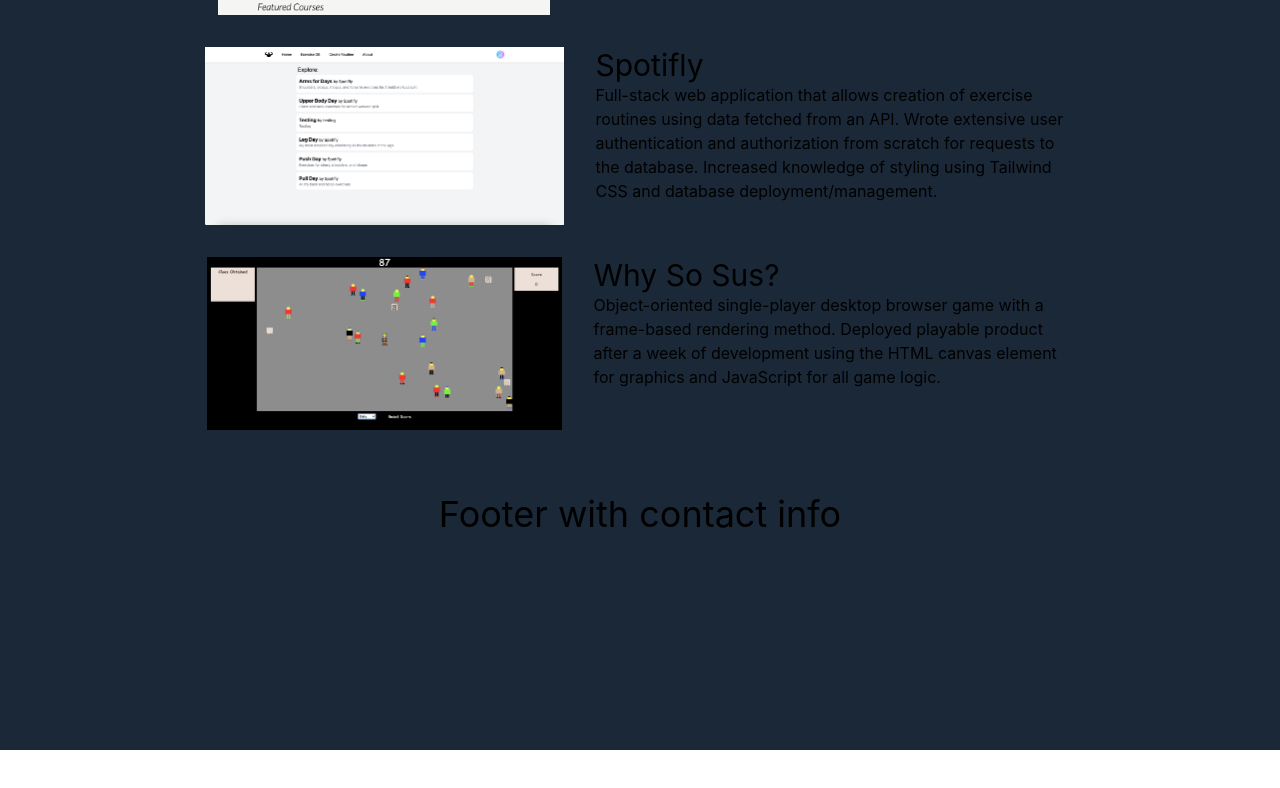
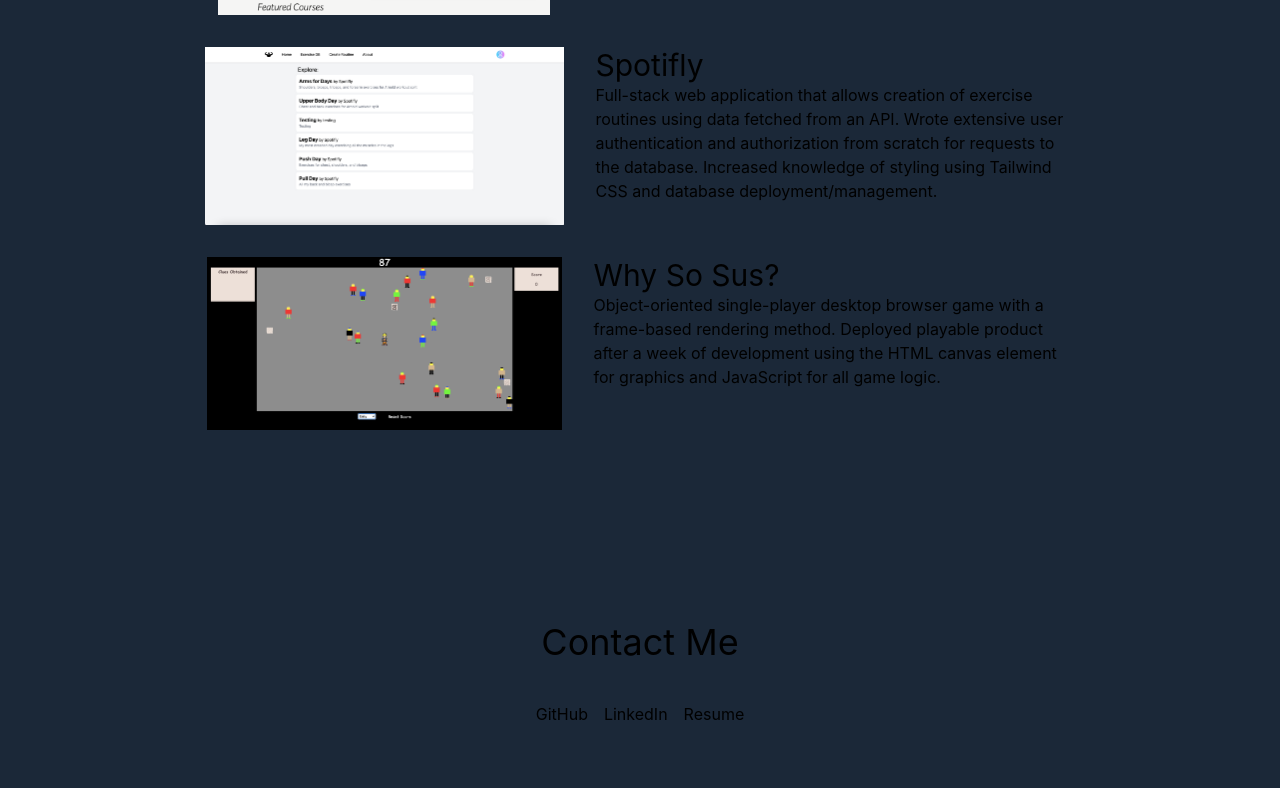
Before and after one commit to jasonxchen/portfolio, a Next.js app: page / in a window 1280 px wide. Shown: the part 2053-2841 px from the top of the page. Before the commit the page ends 2803 px from the top, so only its background shows below. Built offline with nearby package versions, Linux system fonts and the light colour scheme.

Commit message:
Add Contact section essentials

```diff
--- a/components/footer.js
+++ b/components/footer.js
@@ -1,7 +1,12 @@
 export default function Footer() {
     return (
-        <div id="contact" className="pt-16 h-80">
-            <h2 className="text-4xl text-center">Footer with contact info</h2>
+        <div id="contact" className="pt-20 mt-28 h-80 flex flex-col gap-10">
+            <h2 className="text-4xl text-center">Contact Me</h2>
+            <div className="self-center flex gap-4">
+                <a href="https://github.com/jasonxchen" target="_blank">GitHub</a>
+                <a href="https://www.linkedin.com/in/jasonxchen" target="_blank">LinkedIn</a>
+                <a href="https://docs.google.com/document/d/e/2PACX-1vQx5oaUfUXGcJdrfBNIqwW63VDBrBYY6m-be57P4Vj1VA2uTxWrwJQdvUf9SU7j1Q/pub" target="_blank">Resume</a>
+            </div>
         </div>
     );
 }
```
